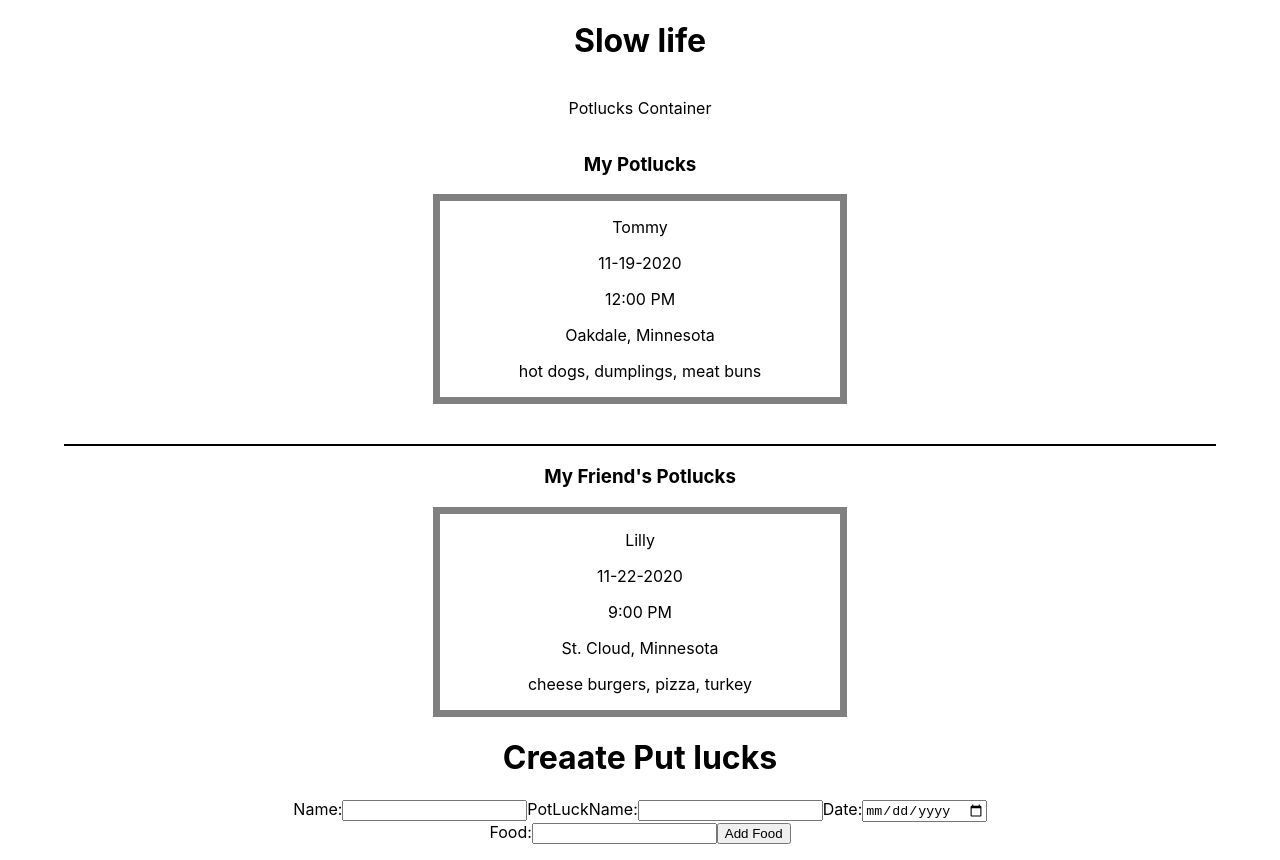
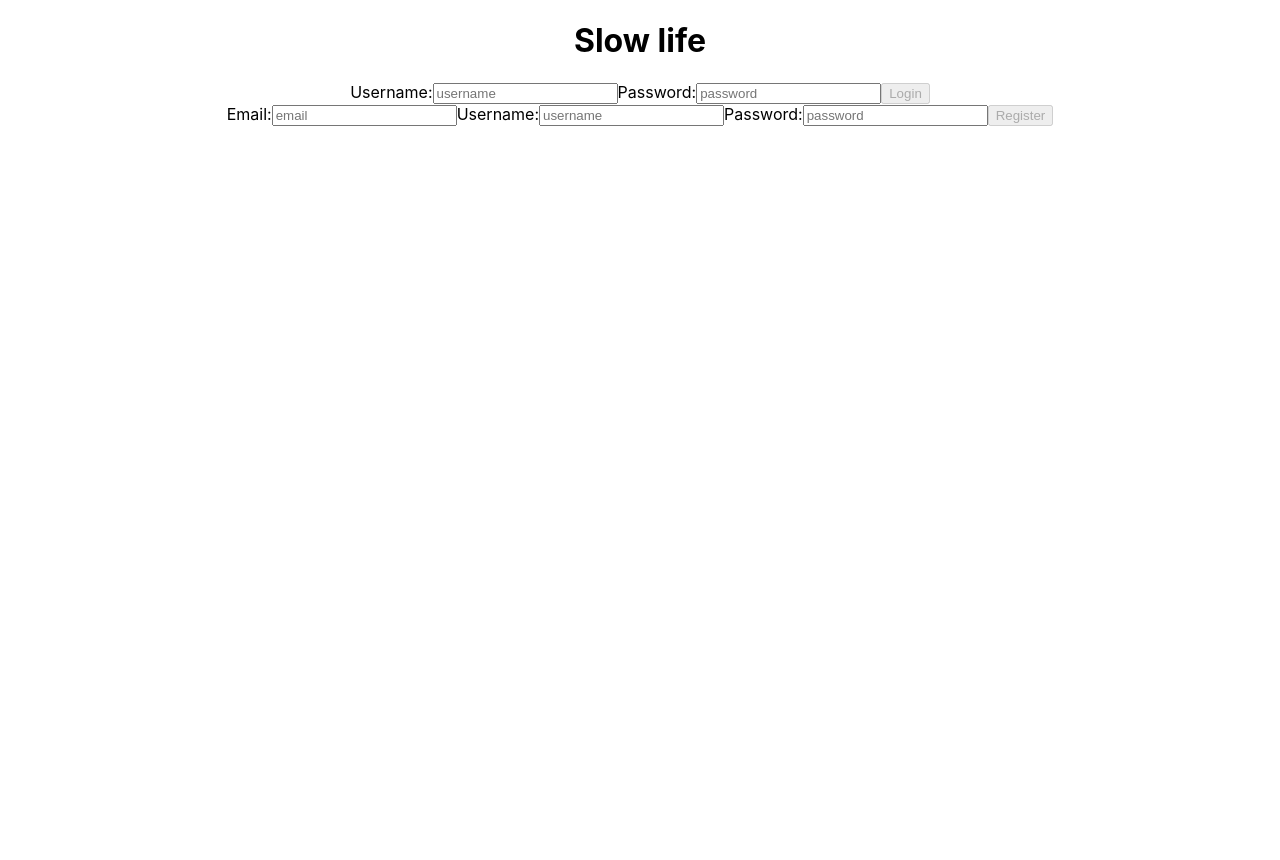
Before and after one commit to Build-Week-Making-Potlucks-Greate-Again/front-end, a React (Create React App) app: page / in a window 1280 px wide. After the commit the page ends 800 px from the top, so only its background shows below. Built offline with nearby package versions, Linux system fonts and the light colour scheme.

Commit message:
add routes for login/register, potlucklist, create potluck

```diff
--- a/package.json
+++ b/package.json
@@ -14,7 +14,8 @@
     "react-scripts": "4.0.0",
     "redux": "^4.0.5",
     "styled-components": "^5.2.1",
-    "web-vitals": "^0.2.4"
+    "web-vitals": "^0.2.4",
+    "yup": "^0.29.3"
   },
   "scripts": {
     "start": "react-scripts start",
--- a/src/App.js
+++ b/src/App.js
@@ -1,16 +1,32 @@
+import { BrowserRouter as Router, Route } from "react-router-dom";
+import "./App.css";
 
-import PotlucksList from './components/PotlucksList'
-import './App.css';
+import Login from './components/Login'
+import Register from './components/Register'
+import PotlucksList from "./components/PotlucksList";
+import CreatePotLucks from "./pages/Create-Pot-Lucks";
 
-import CreatePotLucks from './pages/Create-Pot-Lucks'
 
 function App() {
-
   return (
     <div className="App">
       <h1>Slow life</h1>
-      <PotlucksList />
-      <CreatePotLucks/>
+      <Router>
+        <Route exact path='/' render={(props) => {
+          return (
+            <>
+            <Login {...props}/>
+            <Register {...props}/>
+            </>
+          )
+        }}/>
+        <Route path='/potlucks' component={PotlucksList}/>
+        <Route path='/create-potluck' render={(props) => {
+          return (
+            <CreatePotLucks {...props}/>
+          )
+        }} />
+      </Router>
     </div>
   );
 }
--- a/src/components/Login.js
+++ b/src/components/Login.js
@@ -8,9 +8,10 @@ const initialValues = {
 }
 
 const Login = (props) => {
+    const { push } = props.history
     //Declared States
     const [login, setLogin] = useState(initialValues)
-    const [disabled, setDisabled] = useState(valid)
+    const [disabled, setDisabled] = useState(true)
     //Update Changes Hook
     const changeHandler = (e) => {
         e.persist();
@@ -31,7 +32,7 @@ const Login = (props) => {
         axiosWithAuth().post('https://mplga-tt-webft-49.herokuapp.com/auth/login', login)//UPDATE URL MAYBE
             .then(req => {
                 localStorage.setItem('token', req.data.payload);
-                push('/') //INSERT PAGE AFTER LOGIN
+                push('/potlucks') //INSERT PAGE AFTER LOGIN
             })
             .catch(err => console.log(err));
     }
--- a/src/components/PotlucksList.js
+++ b/src/components/PotlucksList.js
@@ -60,7 +60,7 @@ const PotlucksList = (props) => {
                     myPotlucks.map(potluck => <PotluckCard key={potluck.user_id+potluck.name} potluckInfo={potluck}/>)
                 )}
             </div>
-            <span className='separating-line'/>
+            {guestPotlucks && <span className='separating-line'/>}
             <h3>My Friend's Potlucks</h3>
             <div className="guest-potlucks container">
                 {guestPotlucks && (
--- a/src/components/Register.js
+++ b/src/components/Register.js
@@ -1,4 +1,5 @@
 import React, { useState, useEffect } from 'react';
+import axios from 'axios'
 import axiosWithAuth from '../validation/AxiosAuthorization';
 import registerSchema from '../validation/registerSchema'
 import * as yup from 'yup'
@@ -14,10 +15,11 @@ const initialErrors = {
     password: '',
 }
 
-const Register = () => {
+const Register = (props) => {
+    const { push } = props.history
     //Declared States
     const [login, setLogin] = useState(initialValues)
-    const [disabled, setDisabled] = useState(valid)
+    const [disabled, setDisabled] = useState(true)
     const [formErrors, setFormErrors] = useState(initialErrors);
     //Check for Input
     const changeHandler = (e) => {
@@ -52,10 +54,10 @@ const Register = () => {
     //On Submit
     const onSubmit = (e) =>{
         e.preventDefault();
-        axiosWithAuth.post('https://mplga-tt-webft-49.herokuapp.com/auth/register', login) //CHECK URL
+        axios.post('https://mplga-tt-webft-49.herokuapp.com/auth/register', login) //CHECK URL
             .then((res)=>{
                 window.localStorage.setItem('tolken', res.data.access_token);
-                push('/') //INSERT PAGE AFTER LOGIN
+                push('/potlucks') //INSERT PAGE AFTER LOGIN
             })
             .catch(err => console.log(err));
 
@@ -101,3 +103,5 @@ const Register = () => {
         </div>
     )
 }
+
+export default Register
--- a/src/validation/AxiosAuthorization.js
+++ b/src/validation/AxiosAuthorization.js
@@ -1,6 +1,6 @@
 import axios from "axios";
 
-export const axiosWithAuth = () =>{
+const axiosWithAuth = () =>{
     const token = localStorage.getItem('token');
 
     return axios.create({
@@ -9,3 +9,5 @@ export const axiosWithAuth = () =>{
         }
     })
 }
+
+export default axiosWithAuth
```
Also changed, not shown: 1 other file (tests, documents, lock files or other folders).
